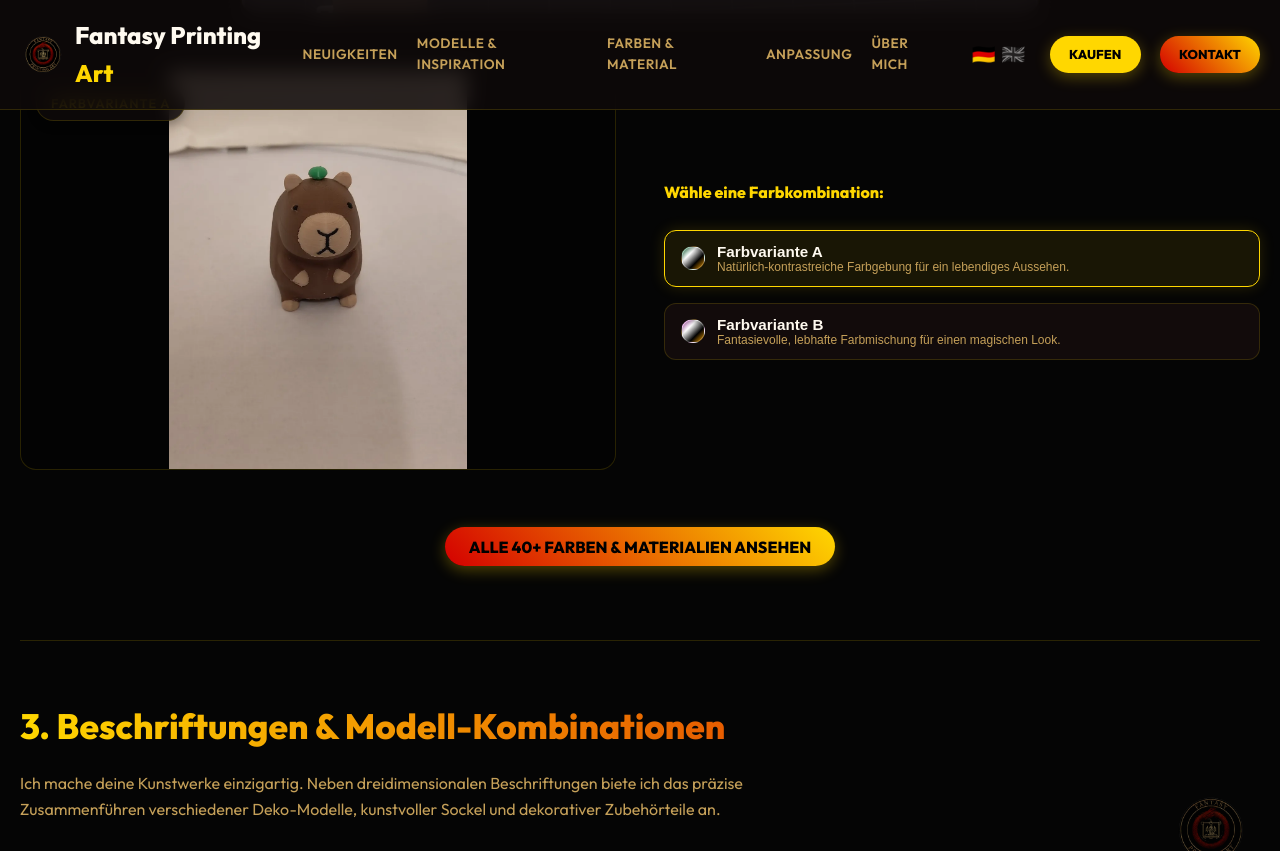
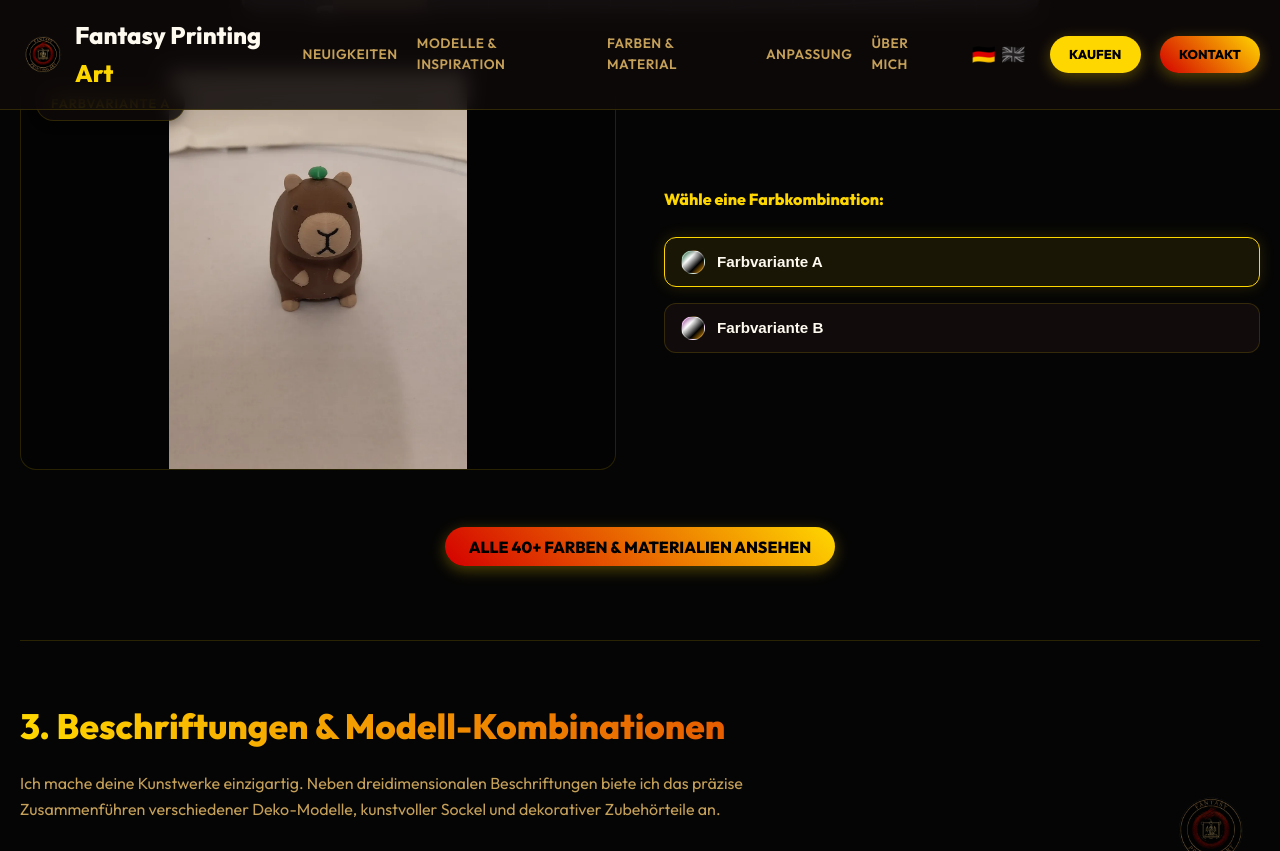
Before and after one commit to HdAugerninge/HdAugerninge.github.io, a Jekyll site: the page built from personalization.md, in a window 1280 px wide and 900 px high, scrolled down 3160 px, cut to the strip 0-851 px from the top of the window. Built offline with Jekyll 4.4.1, drawn with Linux system fonts in a browser that asks for light colours.

Commit message:
style: remove descriptions from multicolor swatches for a cleaner, name-only look

```diff
--- a/_includes/personalization_de.html
+++ b/_includes/personalization_de.html
@@ -168,14 +168,12 @@
                         <div class="swatch-color" style="background: linear-gradient(135deg, #2e8b57, #ffffff, #000000, #ffa500);"></div>
                         <div class="swatch-info">
                             <span class="swatch-name">Farbvariante A</span>
-                            <span class="swatch-desc">Natürlich-kontrastreiche Farbgebung für ein lebendiges Aussehen.</span>
                         </div>
                     </button>
                     <button class="swatch-item" onclick="switchMulticolor(this, 'Farbvariante B', '/resources/personalization/multicolor_2.webp')">
                         <div class="swatch-color" style="background: linear-gradient(135deg, #da70d6, #ffffff, #000000, #ffa500);"></div>
                         <div class="swatch-info">
                             <span class="swatch-name">Farbvariante B</span>
-                            <span class="swatch-desc">Fantasievolle, lebhafte Farbmischung für einen magischen Look.</span>
                         </div>
                     </button>
                 </div>
--- a/_includes/personalization_en.html
+++ b/_includes/personalization_en.html
@@ -168,14 +168,12 @@
                         <div class="swatch-color" style="background: linear-gradient(135deg, #2e8b57, #ffffff, #000000, #ffa500);"></div>
                         <div class="swatch-info">
                             <span class="swatch-name">Color Scheme A</span>
-                            <span class="swatch-desc">Natural, high-contrast coloring for a lifelike appearance.</span>
                         </div>
                     </button>
                     <button class="swatch-item" onclick="switchMulticolor(this, 'Color Scheme B', '/resources/personalization/multicolor_2.webp')">
                         <div class="swatch-color" style="background: linear-gradient(135deg, #da70d6, #ffffff, #000000, #ffa500);"></div>
                         <div class="swatch-info">
                             <span class="swatch-name">Color Scheme B</span>
-                            <span class="swatch-desc">Imaginative, vibrant color mix for a magical look.</span>
                         </div>
                     </button>
                 </div>
```
